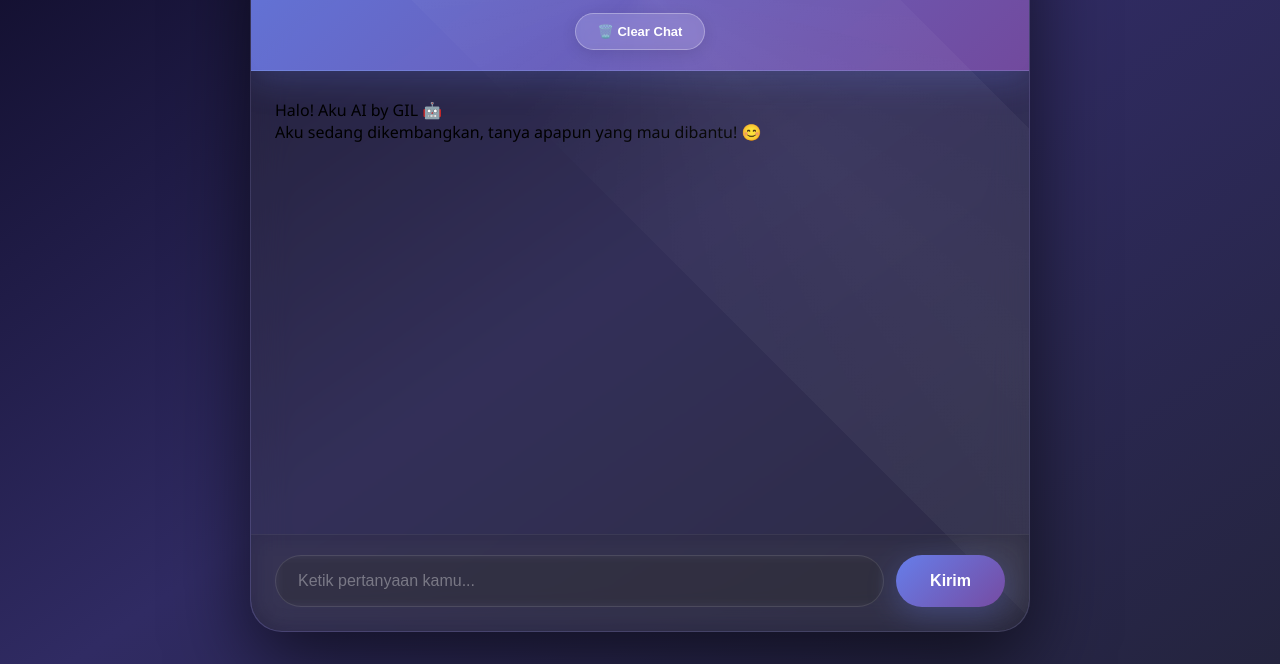
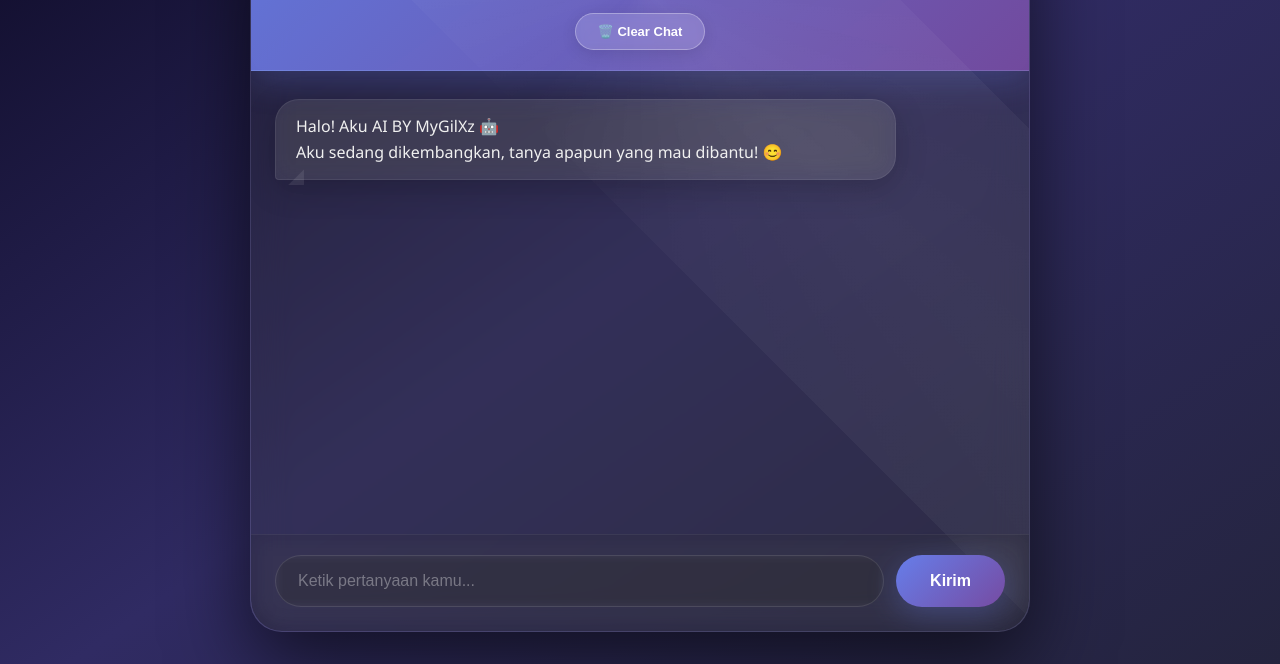
Before and after one commit to agilnrssf10928/ai-chat-, a website: page public/index.html in a window 1280 px wide. Shown: the part 136-800 px from the top of the page. Drawn offline with Linux system fonts and the light colour scheme.

Commit message:
Update AI introduction message in index.html

```diff
--- a/public/index.html
+++ b/public/index.html
@@ -18,7 +18,9 @@
 
         <div class="chat-box" id="chatBox">
             <div class="message ai">
-                <p>Halo! Aku AI by GIL 🤖<br>Aku sedang dikembangkan, tanya apapun yang mau dibantu! 😊</p>
+                <div class="message-content">
+                    Halo! Aku AI BY MyGilXz  🤖<br>Aku sedang dikembangkan, tanya apapun yang mau dibantu! 😊
+                </div>
             </div>
         </div>
 
```
